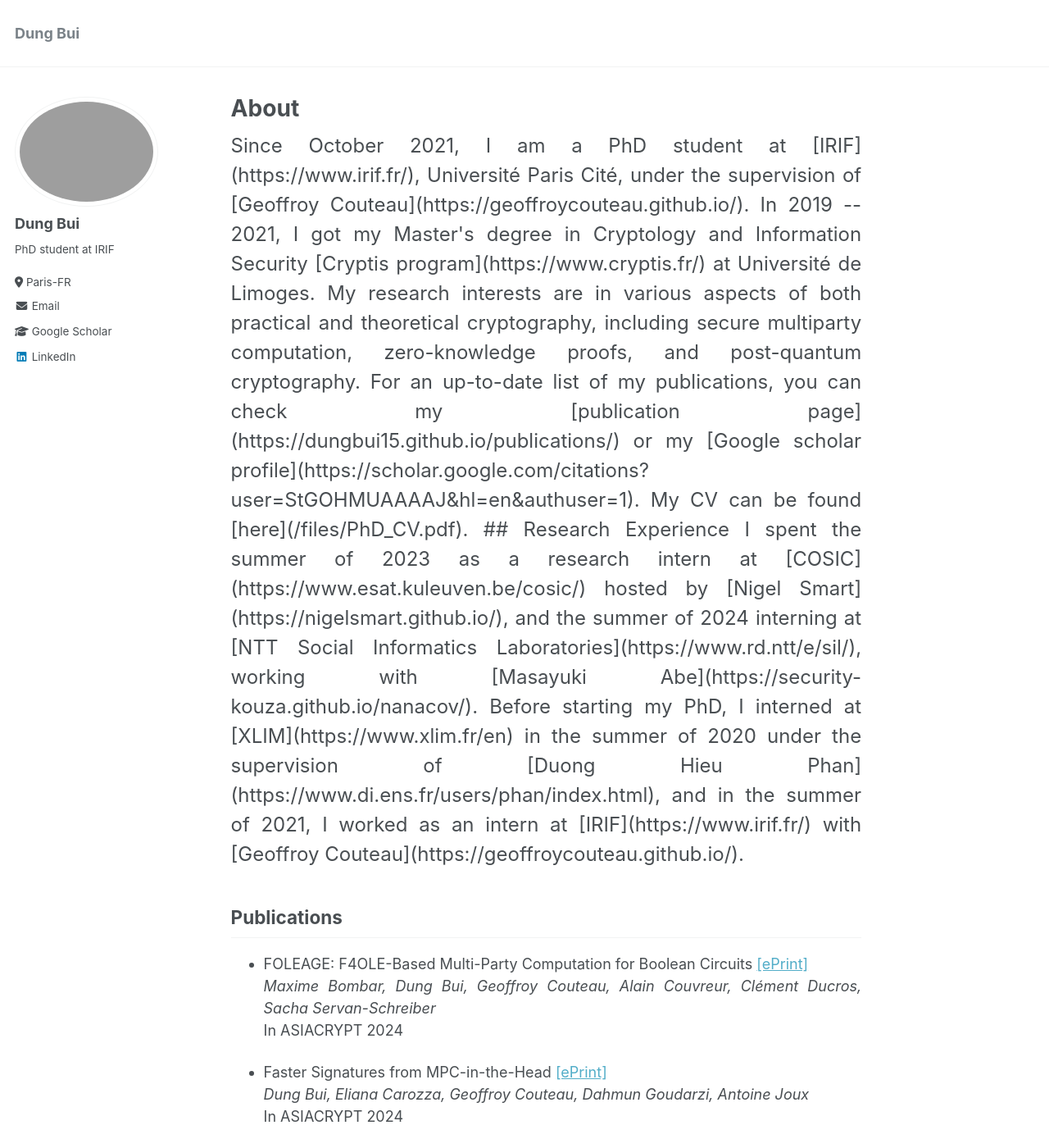
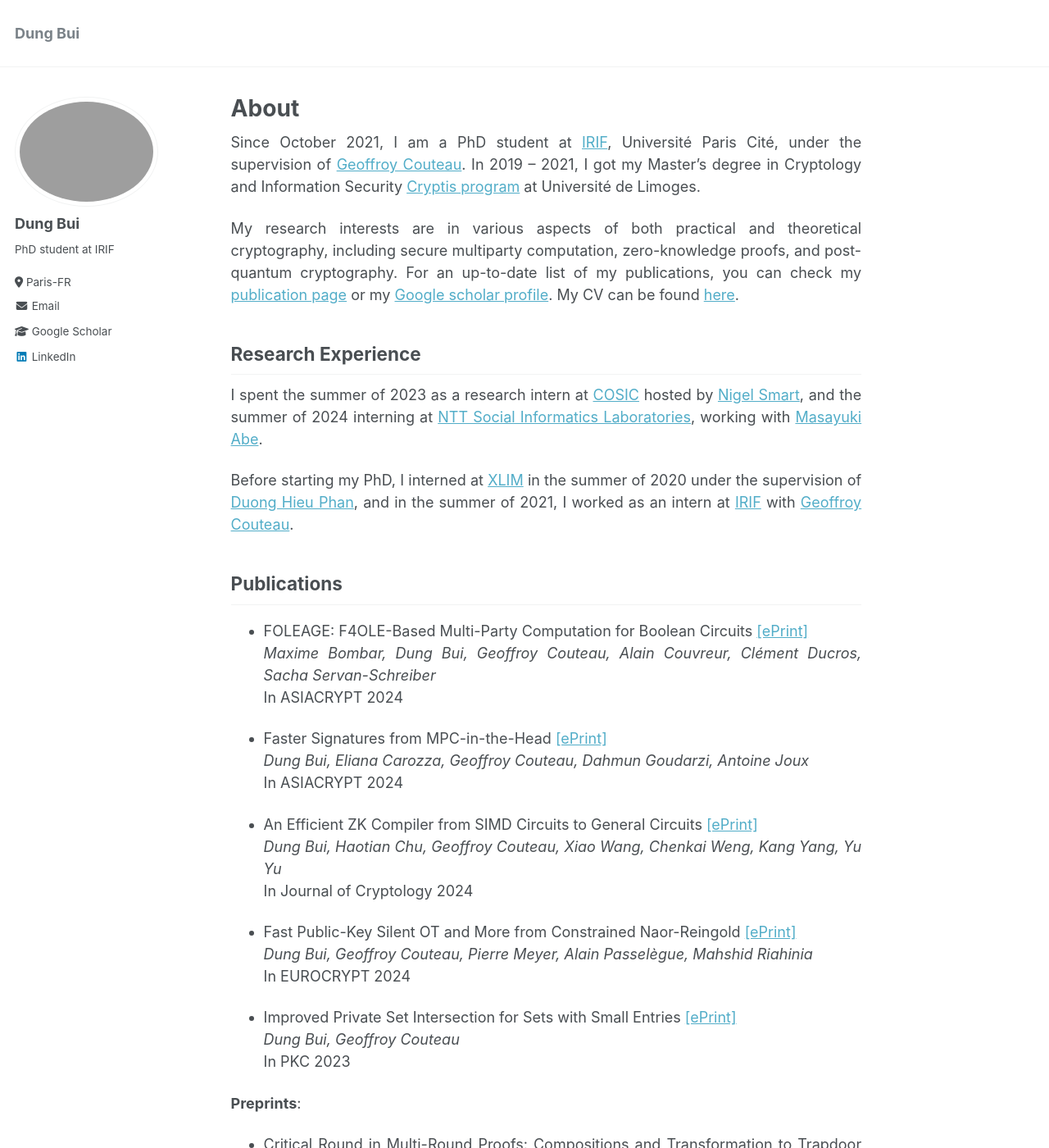
Before and after one commit to dungbui15/dungbui15.github.io, a Jekyll site: the page built from _pages/about.md, in a window 1280 px wide and 1400 px high. Shown: the whole window at 82% size. Built offline with Jekyll 4.4.1, drawn with Linux system fonts in a browser that asks for light colours.

Commit message:
Update about.md

```diff
--- a/_pages/about.md
+++ b/_pages/about.md
@@ -13,12 +13,9 @@ redirect_from:
 div {
   text-align: justify;
   text-justify: inter-word;
-  .large-text {
-    font-size: 24px;
-  }
 }
 </style>
-<p class="large-text">
+
 Since October 2021, I am a PhD student at [IRIF](https://www.irif.fr/), Université Paris Cité, under the supervision of [Geoffroy Couteau](https://geoffroycouteau.github.io/). In 2019 -- 2021, I got my Master's degree in Cryptology and Information Security [Cryptis program](https://www.cryptis.fr/) at Université de Limoges.
 
 My research interests are in various aspects of both practical and theoretical cryptography, including secure multiparty computation, zero-knowledge proofs, and post-quantum cryptography. For an up-to-date list of my publications, you can check my [publication page](https://dungbui15.github.io/publications/) or my [Google scholar profile](https://scholar.google.com/citations?user=StGOHMUAAAAJ&hl=en&authuser=1). My CV can be found [here](/files/PhD_CV.pdf).
@@ -27,7 +24,7 @@ My research interests are in various aspects of both practical and theoretical c
 
 I spent the summer of 2023 as a research intern at [COSIC](https://www.esat.kuleuven.be/cosic/) hosted by [Nigel Smart](https://nigelsmart.github.io/), and the summer of 2024 interning at [NTT Social Informatics Laboratories](https://www.rd.ntt/e/sil/), working with [Masayuki Abe](https://security-kouza.github.io/nanacov/).
 
-Before starting my PhD, I interned at [XLIM](https://www.xlim.fr/en) in the summer of 2020 under the supervision of [Duong Hieu Phan](https://www.di.ens.fr/users/phan/index.html),  and in the summer of 2021, I worked as an intern at [IRIF](https://www.irif.fr/) with [Geoffroy Couteau](https://geoffroycouteau.github.io/). </p>
+Before starting my PhD, I interned at [XLIM](https://www.xlim.fr/en) in the summer of 2020 under the supervision of [Duong Hieu Phan](https://www.di.ens.fr/users/phan/index.html),  and in the summer of 2021, I worked as an intern at [IRIF](https://www.irif.fr/) with [Geoffroy Couteau](https://geoffroycouteau.github.io/).
 
 ## Publications
 
```
